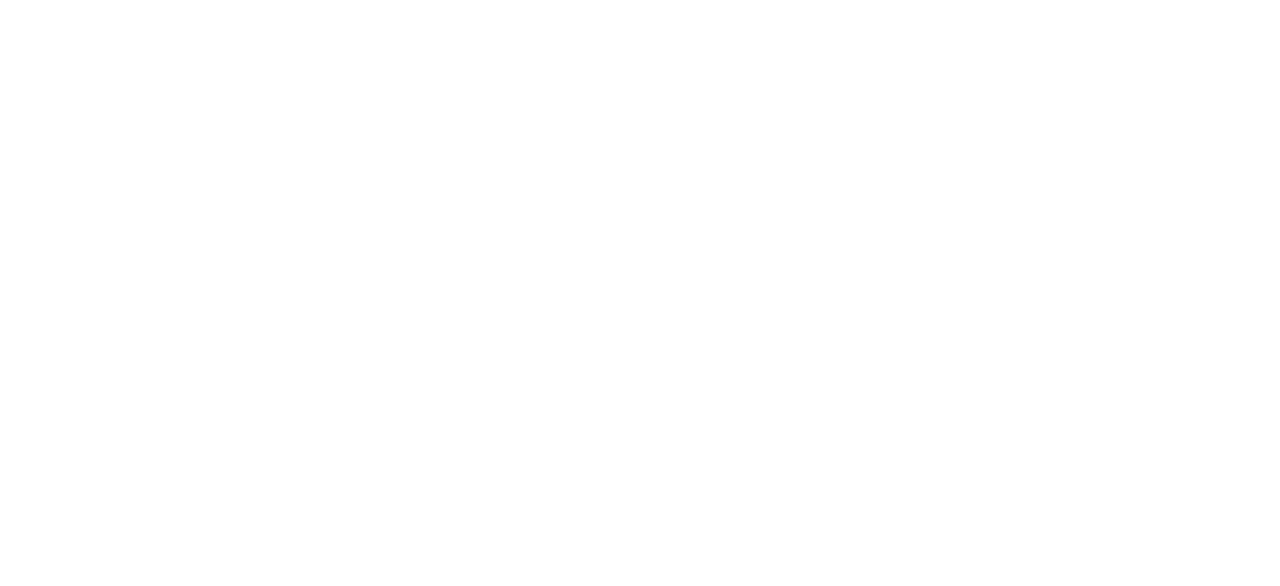
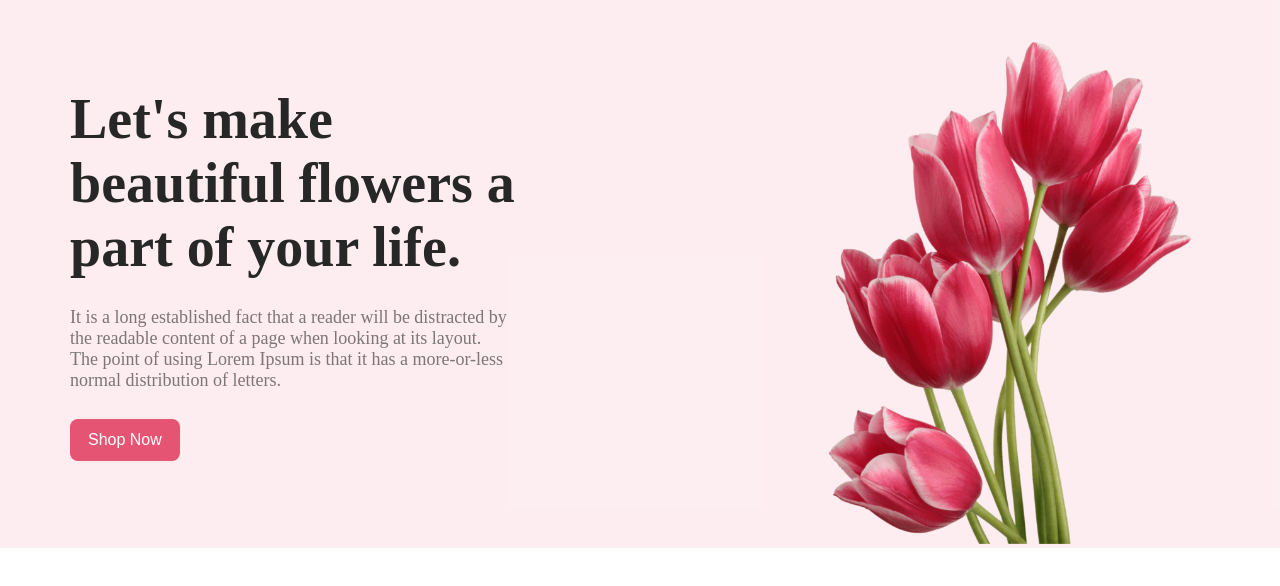
Before and after one commit to antubhatta/practice-project-four, a plain HTML site: page index.html in a window 1280 px wide. Drawn offline with Linux system fonts and the light colour scheme.

Commit message:
banner section added sucessfully

```diff
--- a/index.html
+++ b/index.html
@@ -6,10 +6,24 @@
     <title>Flower Shop</title>
     <link rel="icon" type="image/x-icon" href="Flower Asset/flower-shop.png">
     <link rel="stylesheet" href="style.css">
+    <link rel="preconnect" href="https://fonts.googleapis.com">
+<link rel="preconnect" href="https://fonts.gstatic.com" crossorigin>
+<link href="https://fonts.googleapis.com/css2?family=Lato:ital,wght@0,100;0,300;0,400;0,700;0,900;1,100;1,300;1,400;1,700;1,900&display=swap" rel="stylesheet">
 </head>
 <body>
     <header>
-
+        <div class="banner">
+            <div class="banner-container">
+                <div class="banner-content">
+                    <h3 class="banner-title">Let's make beautiful flowers a part of your life.</h3>
+                    <p class="banner-desc">It is a long established fact that a reader will be distracted by the readable content of a page when looking at its layout. The point of using Lorem Ipsum is that it has a more-or-less normal distribution of letters.</p>
+                    <button class="btn-primary">Shop Now</button>
+                </div>
+                <div class="banner-img">
+                    <img class="flower-banner" src="Flower Asset/pngwing 10.png" alt="">
+                </div>
+            </div>
+        </div>
     </header>
     <main>
 
--- a/style.css
+++ b/style.css
@@ -2,3 +2,44 @@
     margin: 0px;
     padding: 0px;
 }
+.banner{
+    background: rgba(229, 84, 115, 0.1);
+    margin-bottom: 23px;
+}
+.banner-container{
+    width: 1140px;
+    margin: 0 auto;
+    /* height: 100vh; */
+    display: flex;
+    align-items: center;
+    justify-content: space-between;
+
+}
+
+.flower-banner{
+
+    width: 400px;
+    margin-top: 40px;
+}
+.banner-title{
+    color: rgb(39, 39, 39);
+font-size: 56px;
+font-weight: 800;
+width: 450px;
+margin-bottom: 28px;
+}
+.banner-desc{
+    width: 440px;
+    margin-bottom: 28px;
+    color: rgba(39, 39, 39, 0.6);
+font-size: 18px;
+font-weight: 400;
+}
+.btn-primary{
+    border-radius: 8px;
+background: rgb(229, 84, 115);
+padding: 12px 18px;
+color: rgb(255, 255, 255);
+font-size: 16px;
+border: 0;
+}
```
